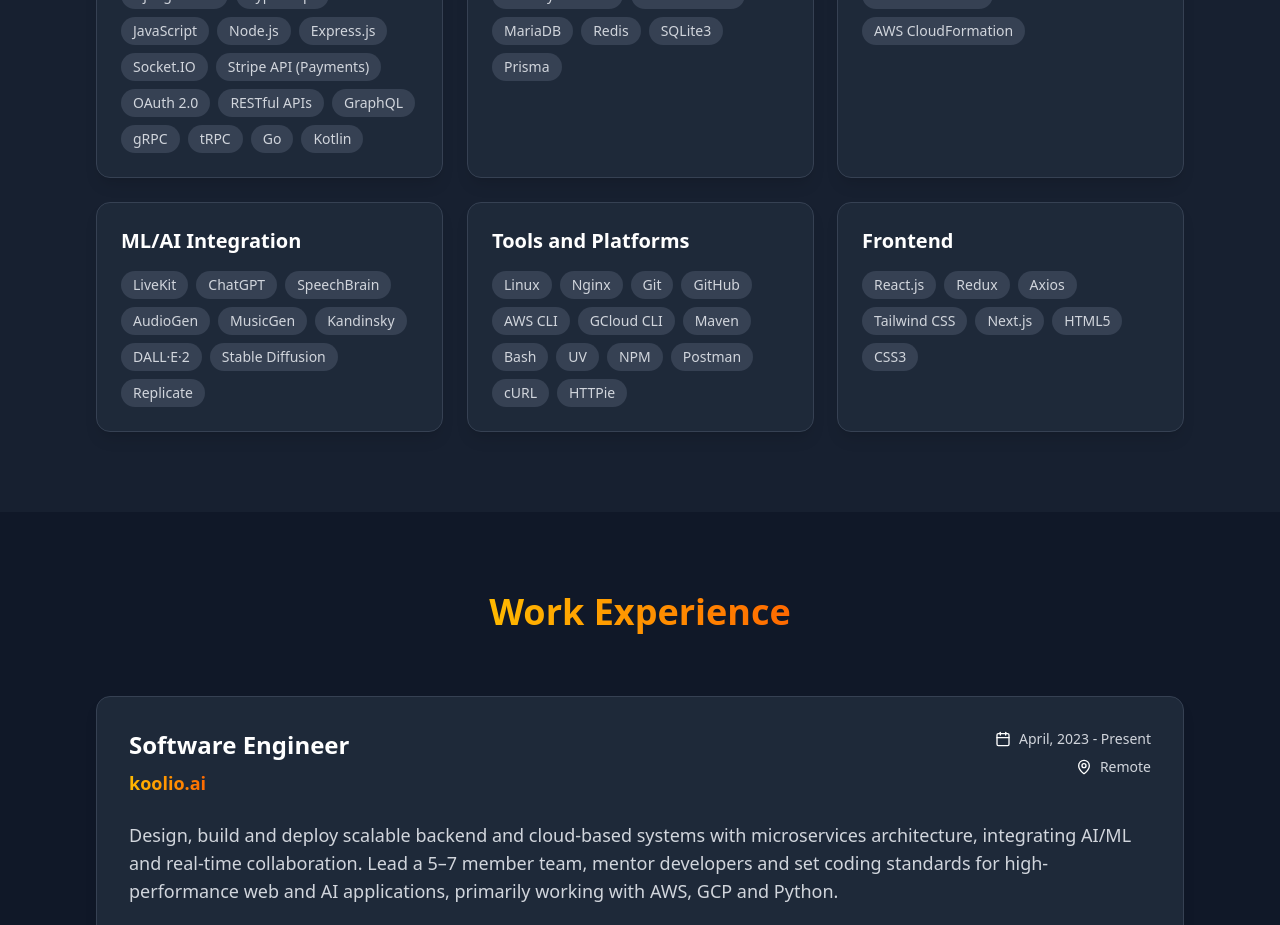
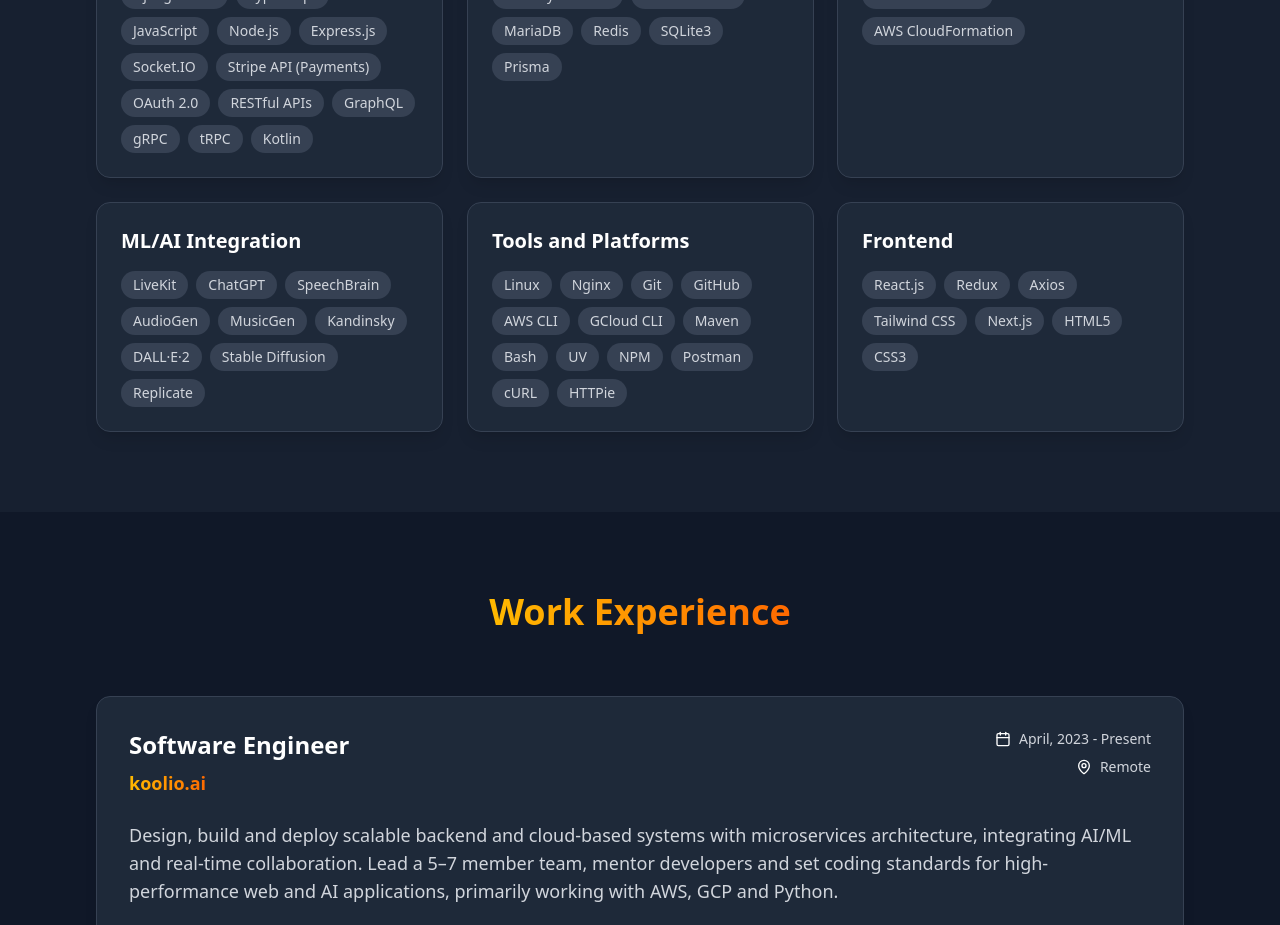
Before and after one commit to deluxe-wizard-seven/portfolio-website, a React (Vite) app: page / in a window 1280 px wide. Shown: the part 1640-2565 px from the top of the page. Built offline with nearby package versions, Linux system fonts and the light colour scheme.

Commit message:
updated skills and resume.

```diff
--- a/src/App.tsx
+++ b/src/App.tsx
@@ -390,7 +390,6 @@
         "GraphQL",
         "gRPC",
         "tRPC",
-        "Go",
         "Kotlin",
       ],
     },
```
Also changed, not shown: 1 other file (tests, documents, lock files or other folders).
